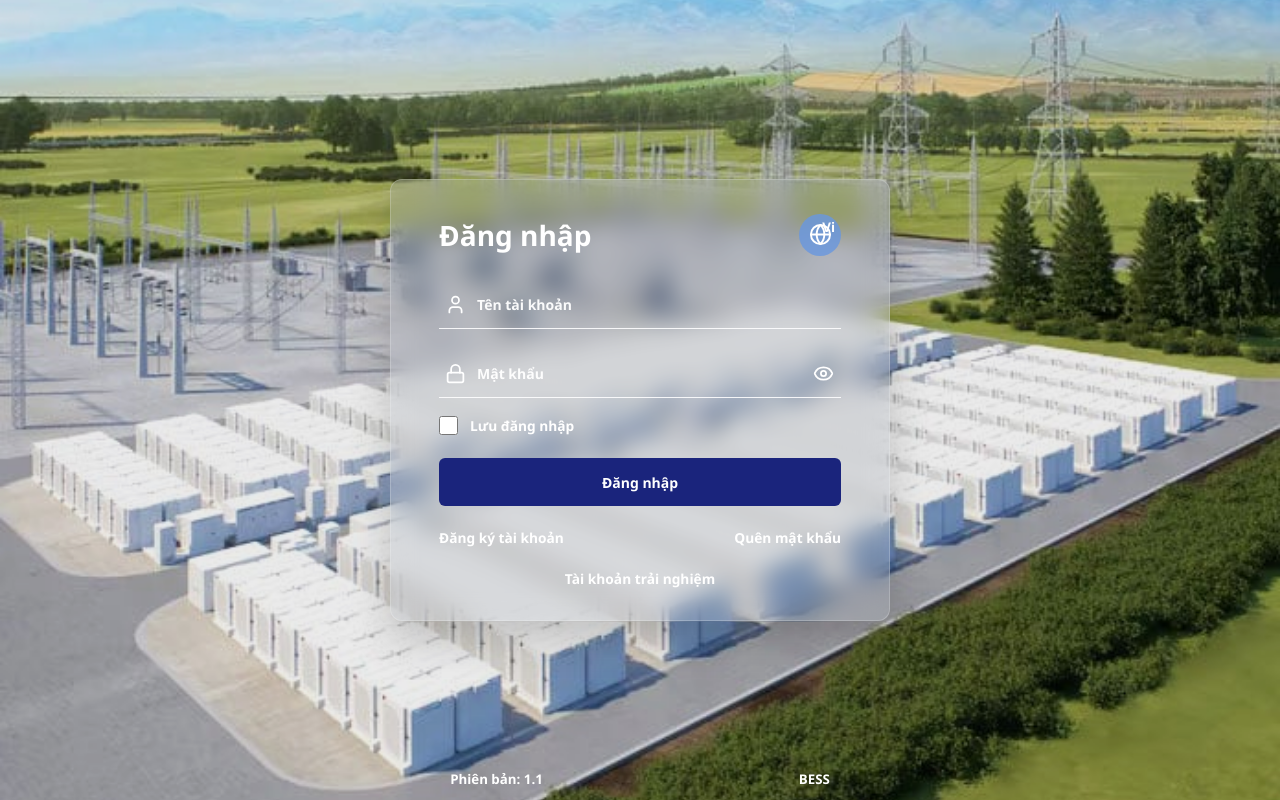
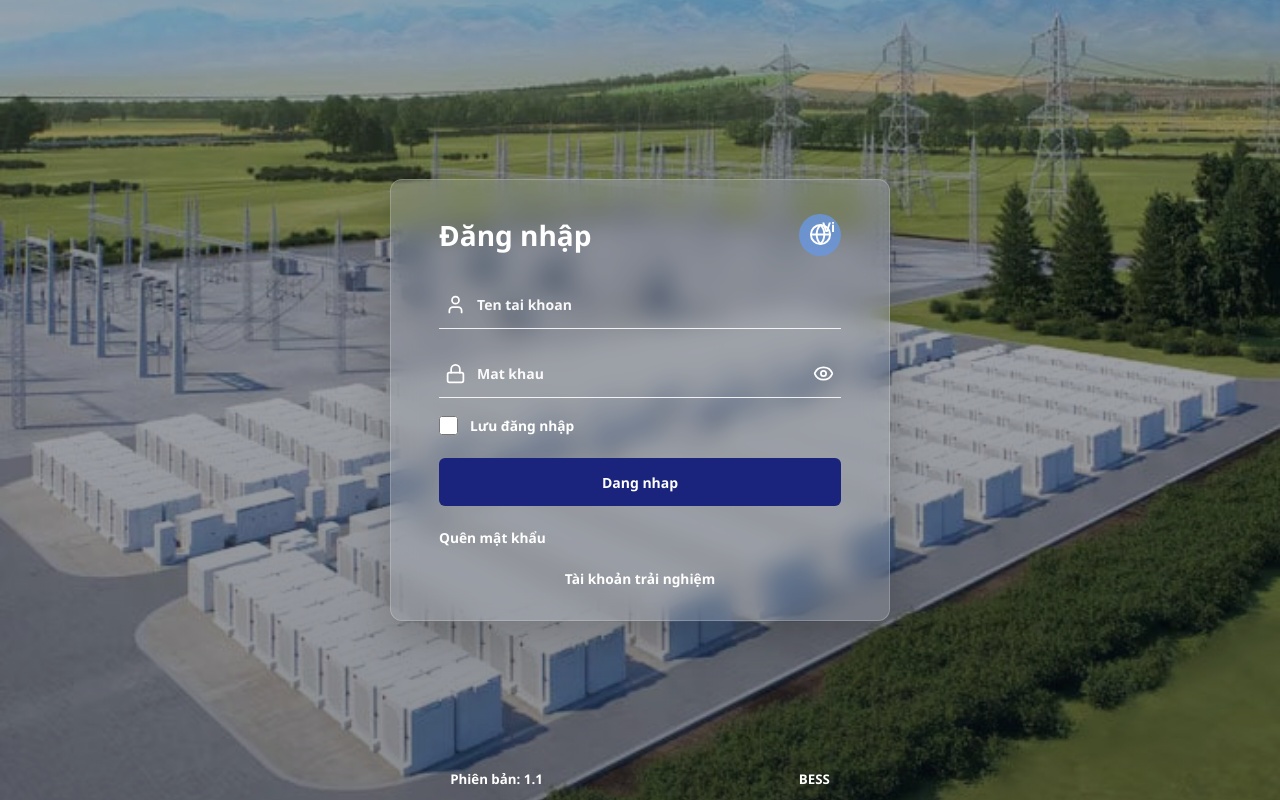
Before and after one commit to kubdev36/Bess-frontend-v2, a React (Create React App) app: page /login in a window 1280 px wide. Built offline with nearby package versions, Linux system fonts and the light colour scheme.

Commit message:
remove register

```diff
--- a/package.json
+++ b/package.json
@@ -7,6 +7,7 @@
     "@testing-library/jest-dom": "^6.9.1",
     "@testing-library/react": "^16.3.2",
     "@testing-library/user-event": "^13.5.0",
+    "axios": "^1.16.1",
     "react": "^19.2.6",
     "react-dom": "^19.2.6",
     "react-icons": "^5.6.0",
--- a/src/App.js
+++ b/src/App.js
@@ -48,15 +48,7 @@ function AppRoutes() {
         path="/login"
         element={
           <PublicOnlyRoute>
-            <LoginPage mode="login" />
-          </PublicOnlyRoute>
-        }
-      />
-      <Route
-        path="/register"
-        element={
-          <PublicOnlyRoute>
-            <LoginPage mode="register" />
+            <LoginPage />
           </PublicOnlyRoute>
         }
       />
--- a/src/components/Screen/Login/LoginPage.js
+++ b/src/components/Screen/Login/LoginPage.js
@@ -1,4 +1,4 @@
-import React, { useMemo, useState } from "react";
+import React, { useState } from "react";
 import { useNavigate } from "react-router-dom";
 import { LuEye, LuEyeOff, LuGlobe, LuLock, LuUser } from "react-icons/lu";
 import { useAuth } from "../../contexts/AuthContext";
@@ -7,10 +7,9 @@ import "./LoginPage.scss";
 export default function LoginPage() {
   const navigate = useNavigate();
   const { login } = useAuth();
-  const backgroundStyle = useMemo(
-    () => ({ backgroundImage: `url(${process.env.PUBLIC_URL}/intro.jpg)` }),
-    [],
-  );
+  const backgroundStyle = {
+    backgroundImage: `linear-gradient(rgba(7, 15, 32, 0.28), rgba(7, 15, 32, 0.42)), url(${process.env.PUBLIC_URL}/intro.jpg)`,
+  };
 
   const [identifier, setIdentifier] = useState("");
   const [password, setPassword] = useState("");
@@ -24,12 +23,12 @@ export default function LoginPage() {
     setError("");
 
     if (!identifier.trim()) {
-      setError("Vui lòng nhập tên tài khoản.");
+      setError("Vui long nhap ten tai khoan.");
       return;
     }
 
     if (!password) {
-      setError("Vui lòng nhập mật khẩu.");
+      setError("Vui long nhap mat khau.");
       return;
     }
 
@@ -45,6 +44,10 @@ export default function LoginPage() {
 
       setError(result.error);
     }, 300);
+  };
+
+  const handleForgotPassword = () => {
+    window.alert("Vui long lien he quan tri vien de duoc cap lai mat khau.");
   };
 
   const handleDemoLogin = () => {
@@ -75,7 +78,7 @@ export default function LoginPage() {
             <button
               type="button"
               className="login-language"
-              aria-label="Ngôn ngữ tiếng Việt"
+              aria-label="Ngon ngu tieng Viet"
             >
               <LuGlobe />
               <span>Vi</span>
@@ -89,7 +92,7 @@ export default function LoginPage() {
               </span>
               <input
                 type="text"
-                placeholder="Tên tài khoản"
+                placeholder="Ten tai khoan"
                 value={identifier}
                 onChange={(event) => setIdentifier(event.target.value)}
                 autoFocus
@@ -102,7 +105,7 @@ export default function LoginPage() {
               </span>
               <input
                 type={showPassword ? "text" : "password"}
-                placeholder="Mật khẩu"
+                placeholder="Mat khau"
                 value={password}
                 onChange={(event) => setPassword(event.target.value)}
               />
@@ -110,7 +113,7 @@ export default function LoginPage() {
                 type="button"
                 className="login-field-action"
                 onClick={() => setShowPassword((prev) => !prev)}
-                aria-label="Hiện hoặc ẩn mật khẩu"
+                aria-label="Hien hoac an mat khau"
               >
                 {showPassword ? <LuEyeOff /> : <LuEye />}
               </button>
@@ -128,24 +131,11 @@ export default function LoginPage() {
             {error && <div className="login-error">{error}</div>}
 
             <button type="submit" className="login-submit" disabled={loading}>
-              {loading ? "Đang đăng nhập" : "Đăng nhập"}
+              {loading ? "Dang dang nhap" : "Dang nhap"}
             </button>
 
             <div className="login-links">
-              <button
-                type="button"
-                onClick={() => window.alert("Chưa cấu hình đăng ký tài khoản.")}
-              >
-                Đăng ký tài khoản
-              </button>
-              <button
-                type="button"
-                onClick={() =>
-                  window.alert(
-                    "Vui lòng liên hệ quản trị viên để được cấp lại mật khẩu.",
-                  )
-                }
-              >
+              <button type="button" onClick={handleForgotPassword}>
                 Quên mật khẩu
               </button>
             </div>
```
Also changed, not shown: 2 other files (tests, documents, lock files or other folders).
